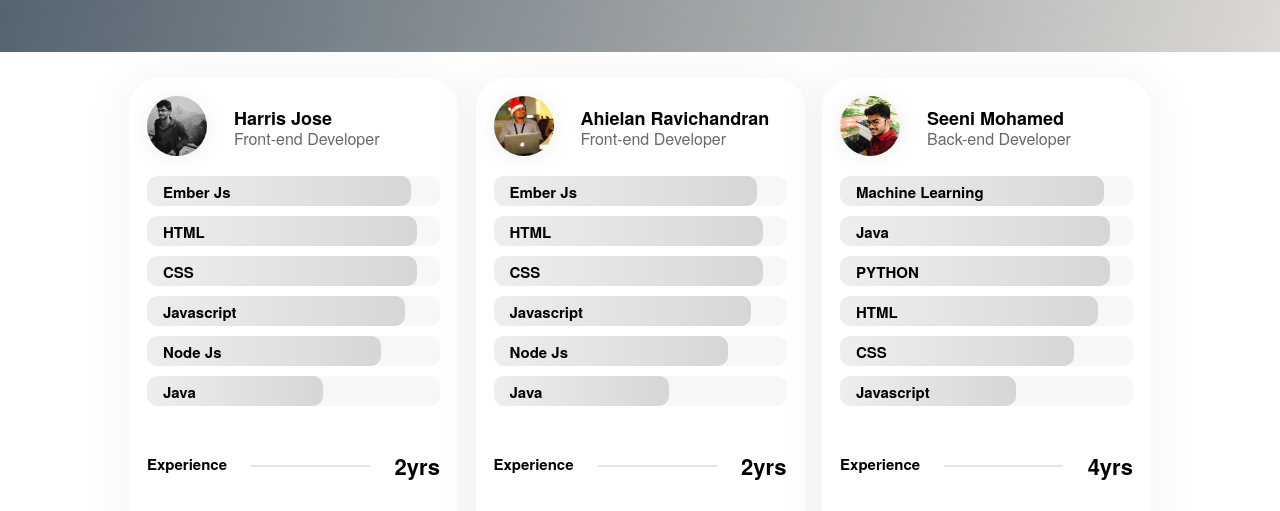
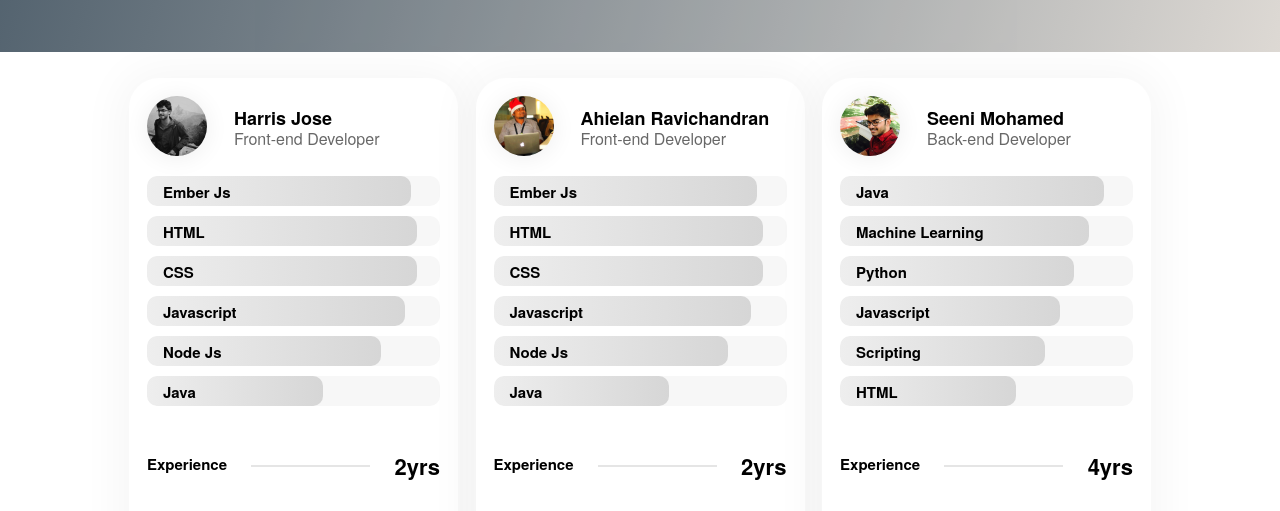
Before and after one commit to ahielanravichandran/ahielanravichandran.github.io, a plain HTML site: page index.html in a window 1280 px wide. Shown: the part 188-699 px from the top of the page. Drawn offline with nearby package versions, Linux system fonts and the light colour scheme.

Commit message:
Updated status bar progress values

```diff
--- a/index.html
+++ b/index.html
@@ -441,33 +441,33 @@
         </div>
         <div class="developer-stack">
           <div class="progress">
-            <div class="progress-bar" role="progressbar" style="width: 90%; height: 30px;" aria-valuenow="88" aria-valuemin="0" aria-valuemax="100">
+            <div class="progress-bar" role="progressbar" style="width: 90%; height: 30px;" aria-valuenow="90" aria-valuemin="0" aria-valuemax="100">
+              <div class="stack-name">Java</div>
+            </div>
+          </div>
+          <div class="progress">
+            <div class="progress-bar" role="progressbar" style="width: 85%; height: 30px;" aria-valuenow="88" aria-valuemin="0" aria-valuemax="100">
               <div class="stack-name">Machine Learning</div>
             </div>
           </div>
           <div class="progress">
-            <div class="progress-bar" role="progressbar" style="width: 92%; height: 30px;" aria-valuenow="88" aria-valuemin="0" aria-valuemax="100">
-              <div class="stack-name">Java</div>
+            <div class="progress-bar" role="progressbar" style="width: 80%; height: 30px;" aria-valuenow="88" aria-valuemin="0" aria-valuemax="100">
+              <div class="stack-name">Python</div>
             </div>
           </div>
           <div class="progress">
-            <div class="progress-bar" role="progressbar" style="width: 92%; height: 30px;" aria-valuenow="88" aria-valuemin="0" aria-valuemax="100">
-              <div class="stack-name">PYTHON</div>
+            <div class="progress-bar" role="progressbar" style="width: 75%; height: 30px;" aria-valuenow="88" aria-valuemin="0" aria-valuemax="100">
+              <div class="stack-name">Javascript</div>
             </div>
           </div>
           <div class="progress">
-            <div class="progress-bar" role="progressbar" style="width: 88%; height: 30px;" aria-valuenow="88" aria-valuemin="0" aria-valuemax="100">
-              <div class="stack-name">HTML</div>
-            </div>
-          </div>
-          <div class="progress">
-            <div class="progress-bar" role="progressbar" style="width: 80%; height: 30px;" aria-valuenow="88" aria-valuemin="0" aria-valuemax="100">
-              <div class="stack-name">CSS</div>
+            <div class="progress-bar" role="progressbar" style="width: 70%; height: 30px;" aria-valuenow="88" aria-valuemin="0" aria-valuemax="100">
+              <div class="stack-name">Scripting</div>
             </div>
           </div>
           <div class="progress">
             <div class="progress-bar" role="progressbar" style="width: 60%; height: 30px;" aria-valuenow="88" aria-valuemin="0" aria-valuemax="100">
-              <div class="stack-name">Javascript</div>
+              <div class="stack-name">HTML</div>
             </div>
           </div>
         </div>
```
